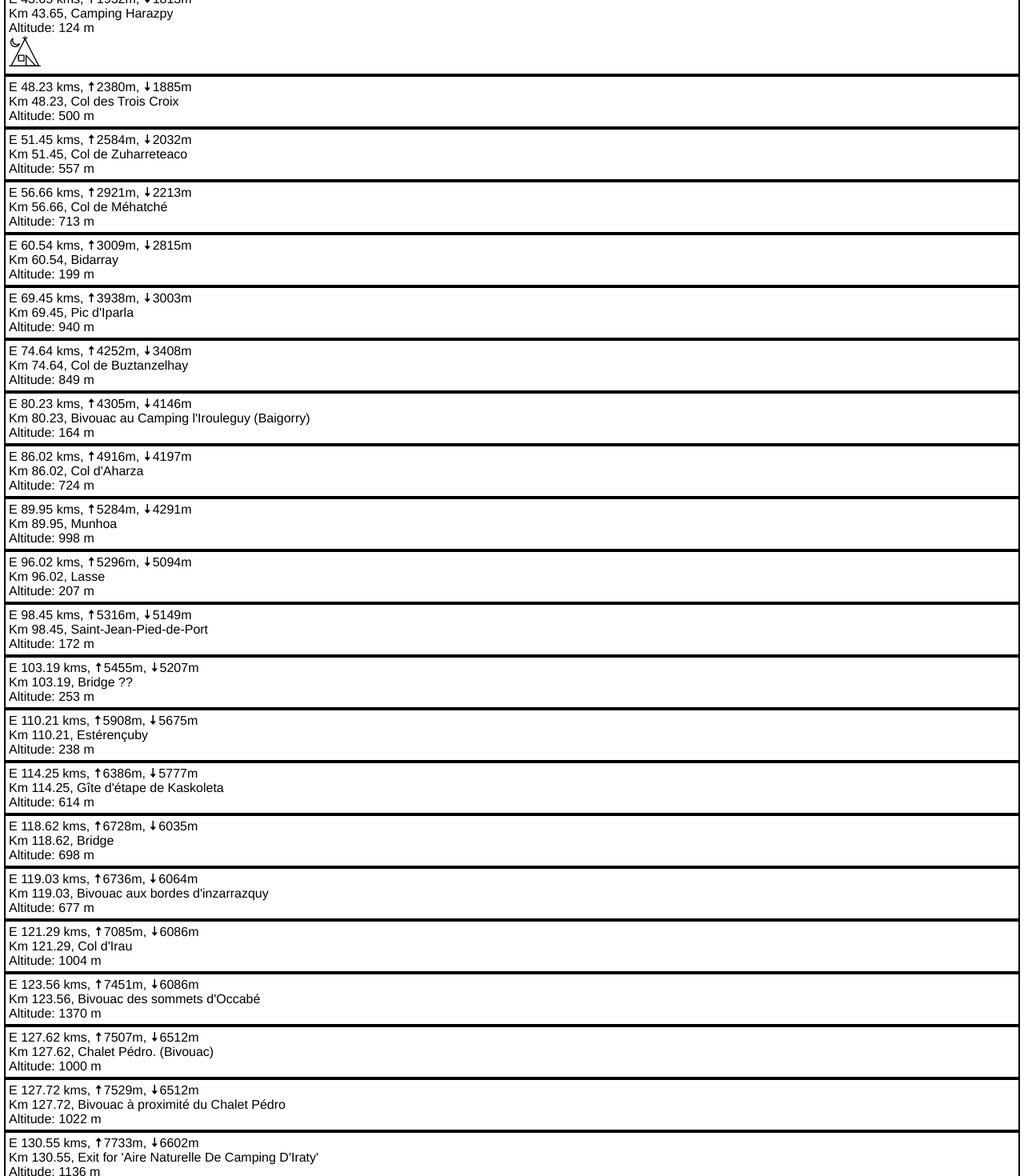
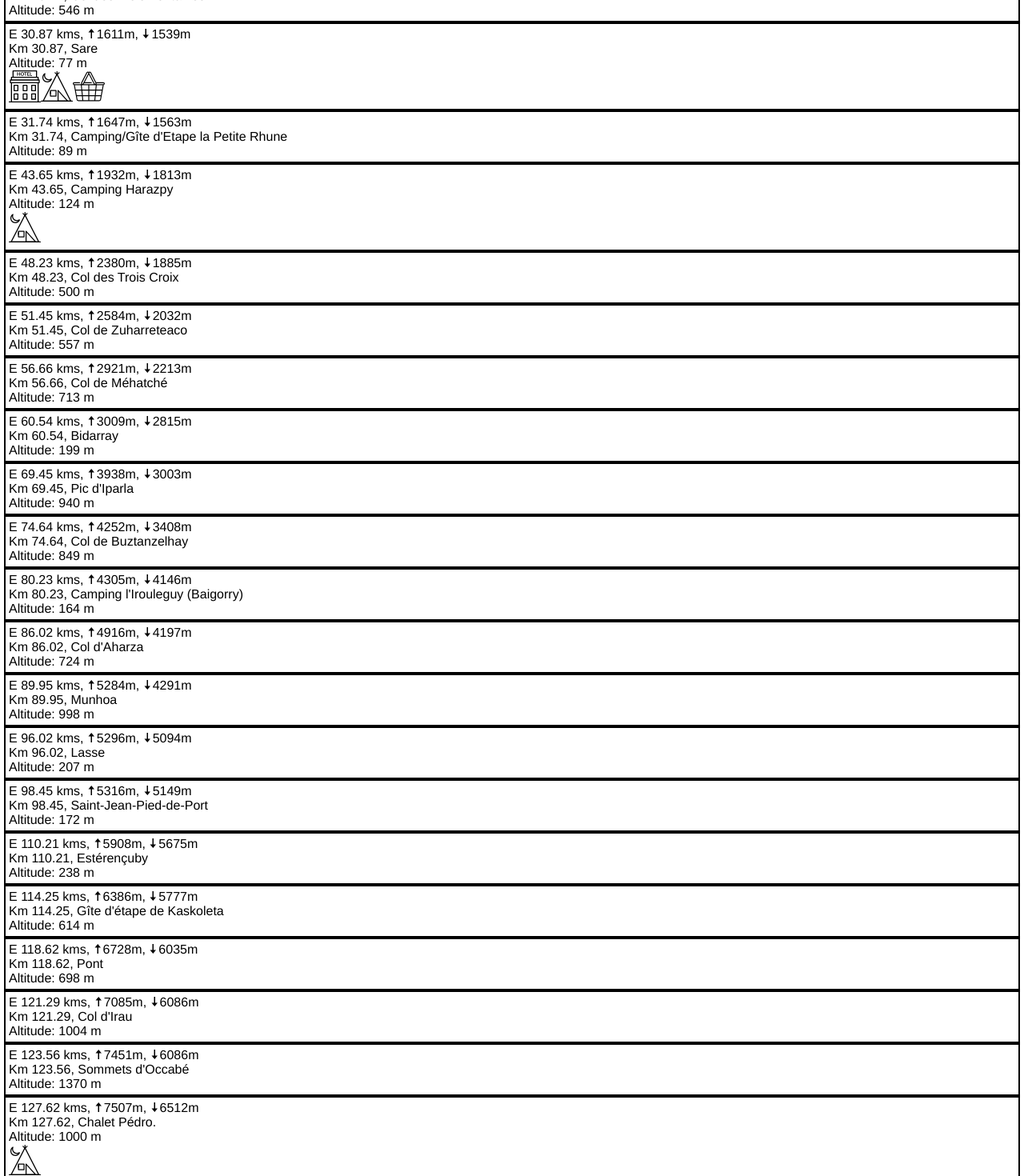
Before and after one commit to appolden/path-tracker, a React (Create React App) app: page /trail-tracker in a window 1280 px wide. Shown: the part 600-2070 px from the top of the page at 80% size. Built offline with nearby package versions, Linux system fonts and the light colour scheme; what google-maps-react would draw is missing.

Commit message:
More poi

```diff
--- a/public/data/gr10-points-of-interest.json
+++ b/public/data/gr10-points-of-interest.json
@@ -5,6 +5,18 @@
     "elevation": 5,
     "cumulativeAscent": 0,
     "cumulativeDescent": 0
+  },
+  {
+    "name": "Biriatou",
+    "nearestMetreOfPath": 7208,
+    "elevation": 69,
+    "cumulativeAscent": 235,
+    "cumulativeDescent": 171,
+    "description": {
+      "en": "Turn right for Maison Kabia",
+      "fr": "Turn right for Maison Kabia"
+    },
+    "accommodations": [ "Maison Kabia", "Les jardins de Bakea", "Etxeberrikoborda EARL", "Lecuona location de vacances sur la côte basque" ]
   },
   {
     "name": "Col des Poiriers",
@@ -18,7 +30,9 @@
     "nearestMetreOfPath": 15147,
     "elevation": 318,
     "cumulativeAscent": 794,
-    "cumulativeDescent": 481
+    "cumulativeDescent": 481,
+    "accommodations": [],
+    "foodshop": true
   },
   {
     "name": "Olhette",
@@ -49,9 +63,20 @@
       "en": "Tourist office, campground and many small shops. A waterpoint can be found by the swimming pool. There a bus service from Sare to St-Jean-de-Luz.",
       "fr": "Ravitaillement, camping, distributeur d'argent, pharmacie, route et bus vers St-Jean-de-Luz"
     },
-    "accommodations": [ "Hôtel Arraya", "Hôtel-restaurant Lastiry", "Hôtel-restaurant Pikassaria", "Camping/Gîte d'Etape la Petite Rhune" ],
+    "accommodations": [ "Hôtel Arraya", "Hôtel-restaurant Lastiry", "Hôtel-restaurant Pikasaria", "Camping/Gîte d'Etape la Petite Rhune" ],
     "foodshop": true,
     "camping": true
+  },
+  {
+    "name": "Camping/Gîte d'Etape la Petite Rhune",
+    "nearestMetreOfPath": 31736,
+    "elevation": 89,
+    "cumulativeAscent": 1647,
+    "cumulativeDescent": 1563,
+    "description": {
+      "en": "Turn right for La Petite Rhune campsite, Hotel Pikasaria",
+      "fr": "La Petite Rhune campsite, Hôtel Pikasaria"
+    }
   },
   {
     "name": "Camping Harazpy",
@@ -108,7 +133,7 @@
     "cumulativeDescent": 3408
   },
   {
-    "name": "Bivouac au Camping l'Irouleguy (Baigorry)",
+    "name": "Camping l'Irouleguy (Baigorry)",
     "nearestMetreOfPath": 80229,
     "elevation": 164,
     "cumulativeAscent": 4305,
@@ -143,13 +168,6 @@
     "cumulativeDescent": 5149
   },
   {
-    "name": "Bridge ??",
-    "nearestMetreOfPath": 103191,
-    "elevation": 253,
-    "cumulativeAscent": 5455,
-    "cumulativeDescent": 5207
-  },
-  {
     "name": "Estérençuby",
     "nearestMetreOfPath": 110207,
     "elevation": 238,
@@ -164,18 +182,11 @@
     "cumulativeDescent": 5777
   },
   {
-    "name": "Bridge",
+    "name": "Pont",
     "nearestMetreOfPath": 118618,
     "elevation": 698,
     "cumulativeAscent": 6728,
     "cumulativeDescent": 6035
-  },
-  {
-    "name": "Bivouac aux bordes d'inzarrazquy",
-    "nearestMetreOfPath": 119032,
-    "elevation": 677,
-    "cumulativeAscent": 6736,
-    "cumulativeDescent": 6064
   },
   {
     "name": "Col d'Irau",
@@ -185,32 +196,27 @@
     "cumulativeDescent": 6086
   },
   {
-    "name": "Bivouac des sommets d'Occabé",
+    "name": "Sommets d'Occabé",
     "nearestMetreOfPath": 123561,
     "elevation": 1370,
     "cumulativeAscent": 7451,
     "cumulativeDescent": 6086
   },
   {
-    "name": "Chalet Pédro. (Bivouac)",
+    "name": "Chalet Pédro.",
     "nearestMetreOfPath": 127619,
     "elevation": 1000,
     "cumulativeAscent": 7507,
-    "cumulativeDescent": 6512
-  },
-  {
-    "name": "Bivouac à proximité du Chalet Pédro",
-    "nearestMetreOfPath": 127721,
-    "elevation": 1022,
-    "cumulativeAscent": 7529,
-    "cumulativeDescent": 6512
+    "cumulativeDescent": 6512,
+    "camping": true
   },
   {
     "name": "Exit for 'Aire Naturelle De Camping D'Iraty'",
     "nearestMetreOfPath": 130545,
     "elevation": 1136,
     "cumulativeAscent": 7733,
-    "cumulativeDescent": 6602
+    "cumulativeDescent": 6602,
+    "camping": true
   },
   {
     "name": "Chalets d'Iraty",
@@ -294,7 +300,8 @@
     "nearestMetreOfPath": 187087,
     "elevation": 1631,
     "cumulativeAscent": 12109,
-    "cumulativeDescent": 10483
+    "cumulativeDescent": 10483,
+    "camping": true
   },
   {
     "name": "Pas de l'Osque",
@@ -518,7 +525,8 @@
     "nearestMetreOfPath": 288973,
     "elevation": 1882,
     "cumulativeAscent": 20107,
-    "cumulativeDescent": 18230
+    "cumulativeDescent": 18230,
+    "camping": true
   },
   {
     "name": "Path for Refuge d'Ilhéou",
@@ -577,14 +585,14 @@
     "cumulativeDescent": 19559
   },
   {
-    "name": " Refuge des Oulettes de Gaube",
+    "name": "Refuge des Oulettes de Gaube",
     "nearestMetreOfPath": 310988,
     "elevation": 2149,
     "cumulativeAscent": 21792,
     "cumulativeDescent": 19648
   },
   {
-    "name": " La Villa Meillon",
+    "name": "La Villa Meillon",
     "nearestMetreOfPath": 311712,
     "elevation": 2301,
     "cumulativeAscent": 21952,
--- a/src/App.css
+++ b/src/App.css
@@ -319,6 +319,7 @@ However, delay the fade out process for 2.5 seconds */
 
 .pathTrackerContent {
   margin-top: 100px;
+  min-height: 500px;
 }
 
 .w3-modal {
@@ -419,3 +420,50 @@ However, delay the fade out process for 2.5 seconds */
     width: 900px;
   }
 }
+
+.loader {
+  position: absolute;
+  left: 50%;
+  top: 50%;
+  z-index: 1;
+  margin: -75px 0 0 -75px;
+  border: 16px solid #f3f3f3;
+  border-radius: 50%;
+  border-top: 16px solid #111;
+  border-bottom: 16px solid #111;
+  width: 120px;
+  height: 120px;
+  -webkit-animation: spin 2s linear infinite;
+  animation: spin 2s linear infinite;
+  /*/////////////// z-index: 1;
+    width: 150px;
+    height: 150px;
+    margin: -75px 0 0 -75px;
+    border: 16px solid #f3f3f3;
+    border-radius: 50%;
+    border-top: 16px solid #3498db;
+    width: 120px;
+    height: 120px;
+    -webkit-animation: spin 2s linear infinite;
+    animation: spin 2s linear infinite;*/
+}
+
+@-webkit-keyframes spin {
+  0% {
+    -webkit-transform: rotate(0deg);
+  }
+
+  100% {
+    -webkit-transform: rotate(360deg);
+  }
+}
+
+@keyframes spin {
+  0% {
+    transform: rotate(0deg);
+  }
+
+  100% {
+    transform: rotate(360deg);
+  }
+}
--- a/src/component/path-tracker.jsx
+++ b/src/component/path-tracker.jsx
@@ -184,17 +184,14 @@ class PathTracker extends Component {
     let pointCurrentIndex = 0;
     const newPois = [];
 
-    this.state.pointsOfInterest
-      .forEach((x, index) => {
+    this.state.pointsOfInterest.forEach((x, index) => {
       if (x.currentLocation !== undefined && x.currentLocation) {
         return;
       }
       if (index === this.state.pointsOfInterest.length - 1) {
         //reached the end
         newPois.push(x);
-          if (
-            x.nearestMetreOfPath < nearestPointToCurrentLocation.metreOfPath
-          ) {
+        if (x.nearestMetreOfPath < nearestPointToCurrentLocation.metreOfPath) {
           newPois.push(pointCurrent);
           pointCurrentIndex = index;
         }
@@ -213,7 +210,6 @@ class PathTracker extends Component {
         newPois.push(x);
       }
     });
-
 
     this.setState({
       locationKnown: true,
@@ -316,7 +312,12 @@ class PathTracker extends Component {
 
         <div className="App-content pathTrackerContent">
           <div>
-            <div className="pointsOfInterest">{rows}</div>
+            <div className="pointsOfInterest">
+              {this.state.pointsOfInterest.length == 0 && (
+                <div className="loader" />
+              )}
+              {rows}
+            </div>
           </div>
         </div>
       </React.Fragment>
--- a/src/component/point-of-interest-facilities.jsx
+++ b/src/component/point-of-interest-facilities.jsx
@@ -20,7 +20,11 @@ class PointOfInterestFacilities extends Component {
             ''
           )}
           {this.props.foodshop ? (
-            <img className="facilityImg" src={ShoppingBagImage} alt="foodshop" />
+            <img
+              className="facilityImg"
+              src={ShoppingBagImage}
+              alt="foodshop"
+            />
           ) : (
             ''
           )}
--- a/src/component/point-of-interest.jsx
+++ b/src/component/point-of-interest.jsx
@@ -31,7 +31,11 @@ class PointOfInterest extends Component {
     }
   }
 
-  getLanguageSpecificDescription(props) {
+    getLanguageSpecificDescription(props) {
+        if (props.pointOfInterest.description === undefined) {
+            return '';
+        }
+
     switch (props.language) {
       case 'fr':
         return <p>{props.pointOfInterest.description.fr}</p>;
--- a/src/component/trail-map.jsx
+++ b/src/component/trail-map.jsx
@@ -12,10 +12,9 @@ export class TrailMap extends Component {
     this.map = undefined;
     this.infoWindow = undefined;
 
-      switch (this.props.trailName) {
-
+    switch (this.props.trailName) {
       case 'gr10':
-              default:
+      default:
         this.polylineUrl = '/data/gr10-route.json';
         this.campingUrl = '/data/gr10-camping.json';
         this.initialCenter = { lat: 42.823647, lng: 0.795077 };
```
Also changed, not shown: public/data/gr10-points-of-interest-to-locate.json (+35 -7 lines). Lines whose indentation alone changed are shown as unchanged.
